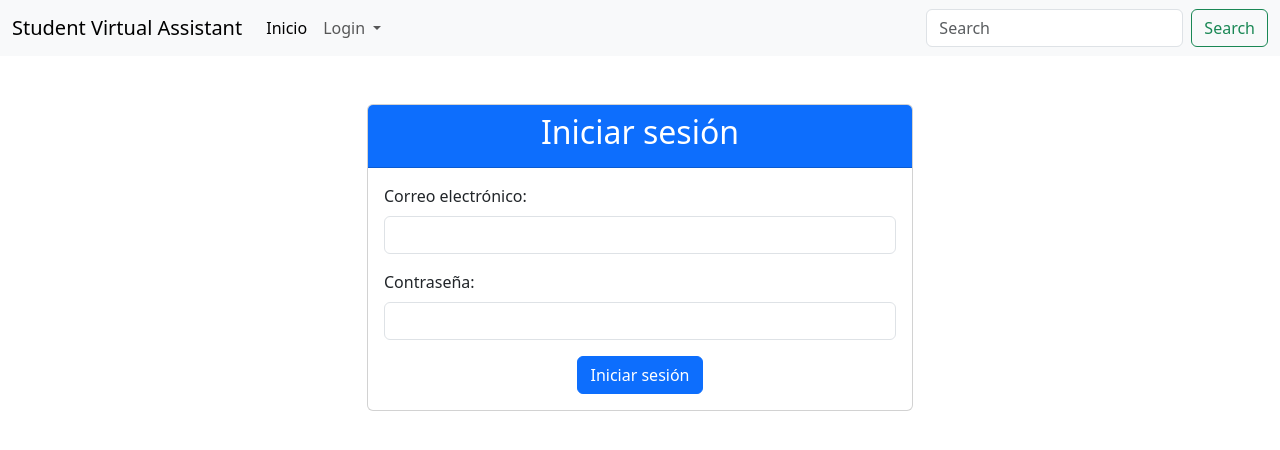
After one commit to Eziel2022/dev-sva, a Django app: page /login/ in a window 1280 px wide. The commit adds this page. Shown: the top 450 px of the page. Run offline with Django 5.2, Linux system fonts and the light colour scheme.

Commit message:
Html login

```diff
--- a/Sva/settings.py
+++ b/Sva/settings.py
@@ -57,6 +57,7 @@ TEMPLATES = [
     },
 ]
 
+
 WSGI_APPLICATION = 'Sva.wsgi.application'
 
 
--- a/Sva/urls.py
+++ b/Sva/urls.py
@@ -1,23 +1,7 @@
-"""
-URL configuration for Sva project.
-
-The `urlpatterns` list routes URLs to views. For more information please see:
-    https://docs.djangoproject.com/en/5.0/topics/http/urls/
-Examples:
-Function views
-    1. Add an import:  from my_app import views
-    2. Add a URL to urlpatterns:  path('', views.home, name='home')
-Class-based views
-    1. Add an import:  from other_app.views import Home
-    2. Add a URL to urlpatterns:  path('', Home.as_view(), name='home')
-Including another URLconf
-    1. Import the include() function: from django.urls import include, path
-    2. Add a URL to urlpatterns:  path('blog/', include('blog.urls'))
-"""
-from django.contrib import admin # type: ignore
-from django.urls import path, include  # type: ignore
+from django.contrib import admin
+from django.urls import path, include
 
 urlpatterns = [
     path('admin/', admin.site.urls),
-    path('app/', include('app.urls')),
+    path('', include('app.urls')),
 ]
--- a/app/templates/app/index.html
+++ b/app/templates/app/index.html
@@ -2,7 +2,10 @@
 <html lang="en">
 <head>
     <link href="https://cdn.jsdelivr.net/npm/bootstrap@5.3.3/dist/css/bootstrap.min.css" rel="stylesheet" integrity="sha384-QWTKZyjpPEjISv5WaRU9OFeRpok6YctnYmDr5pNlyT2bRjXh0JMhjY6hW+ALEwIH" crossorigin="anonymous">
-    <title>SVA</title>
+    <title>
+      {% block title %}
+      {% endblock %}
+  </title>
 </head>
 <body>
   <nav class="navbar navbar-expand-lg bg-body-tertiary">
@@ -17,21 +20,17 @@
             <a class="nav-link active" aria-current="page" href="#">Inicio</a>
           </li>
           <li class="nav-item">
-            <a class="nav-link" href="#">LogIn</a>
           </li>
           <li class="nav-item dropdown">
             <a class="nav-link dropdown-toggle" href="#" role="button" data-bs-toggle="dropdown" aria-expanded="false">
-              Dropdown
+              Login
             </a>
             <ul class="dropdown-menu">
-              <li><a class="dropdown-item" href="#">Action</a></li>
-              <li><a class="dropdown-item" href="#">Another action</a></li>
-              <li><hr class="dropdown-divider"></li>
-              <li><a class="dropdown-item" href="#">Something else here</a></li>
+              <li><a class="dropdown-item" href="#">Sign up</a></li>
+              <li><a class="dropdown-item" href="#">Sign in </a></li>
             </ul>
           </li>
           <li class="nav-item">
-            <a class="nav-link disabled" aria-disabled="true">Disabled</a>
           </li>
         </ul>
         <form class="d-flex" role="search">
@@ -41,6 +40,8 @@
       </div>
     </div>
   </nav>
+    {% block content %}
+    {% endblock %}
   <script src="https://cdn.jsdelivr.net/npm/bootstrap@5.3.3/dist/js/bootstrap.bundle.min.js" integrity="sha384-YvpcrYf0tY3lHB60NNkmXc5s9fDVZLESaAA55NDzOxhy9GkcIdslK1eN7N6jIeHz" crossorigin="anonymous"></script>
 </body>
 </html>
--- /dev/null
+++ b/app/templates/login.html
@@ -0,0 +1,35 @@
+{% extends 'app/index.html' %}
+
+{% block title %}
+Inicio de sesión
+{% endblock %}
+
+{% block content %}
+<div class="container mt-5">
+    <div class="row justify-content-center">
+        <div class="col-md-6">
+            <div class="card">
+                <div class="card-header bg-primary text-white">
+                    <h2 class="text-center">Iniciar sesión</h2>
+                </div>
+                <div class="card-body">
+                    <form method="post">
+                        {% csrf_token %}
+                        <div class="mb-3">
+                            <label for="email" class="form-label">Correo electrónico:</label>
+                            <input type="email" class="form-control" id="email" name="email" required>
+                        </div>
+                        <div class="mb-3">
+                            <label for="password" class="form-label">Contraseña:</label>
+                            <input type="password" class="form-control" id="password" name="password" required>
+                        </div>
+                        <div class="text-center">
+                            <button type="submit" class="btn btn-primary">Iniciar sesión</button>
+                        </div>
+                    </form>
+                </div>
+            </div>
+        </div>
+    </div>
+</div>
+{% endblock %}
--- a/app/urls.py
+++ b/app/urls.py
@@ -1,8 +1,7 @@
 from django.urls import path
-from .views import appView
-
-
+from .views import login_view, home_view
 
 urlpatterns = [
-    path('', appView, name='app'),
+    path('login/', login_view, name='login'),
+    path('home/', home_view, name='inicio'),
 ]
--- a/app/views.py
+++ b/app/views.py
@@ -1,5 +1,21 @@
-from django.http import HttpResponse
-from django.shortcuts import render
+from django.shortcuts import render, redirect
+from django.contrib.auth import authenticate, login
 
-def appView(request):
-    return render(request, 'app/index.html')
+def home_view(request):
+    return render(request, 'index.html')
+
+
+def login_view(request):
+    if request.method == 'POST':
+        email = request.POST['email']
+        password = request.POST['password']
+
+        user = authenticate(request, email=email, password=password)
+
+        if user is not None:
+            login(request, user)
+            return redirect('inicio')
+        else:
+            return render(request, 'login.html', {'error': 'Correo electrónico o contraseña incorrectos.'})
+
+    return render(request, 'login.html')
```
Also changed, not shown: db.sqlite3.
